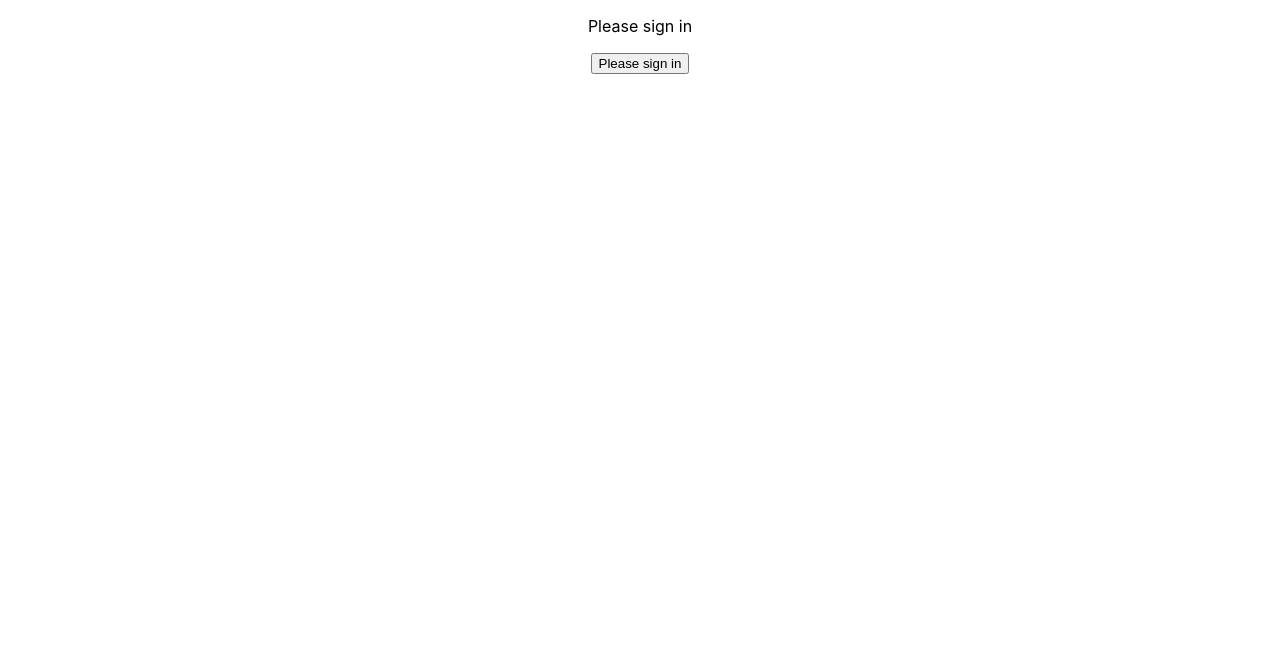
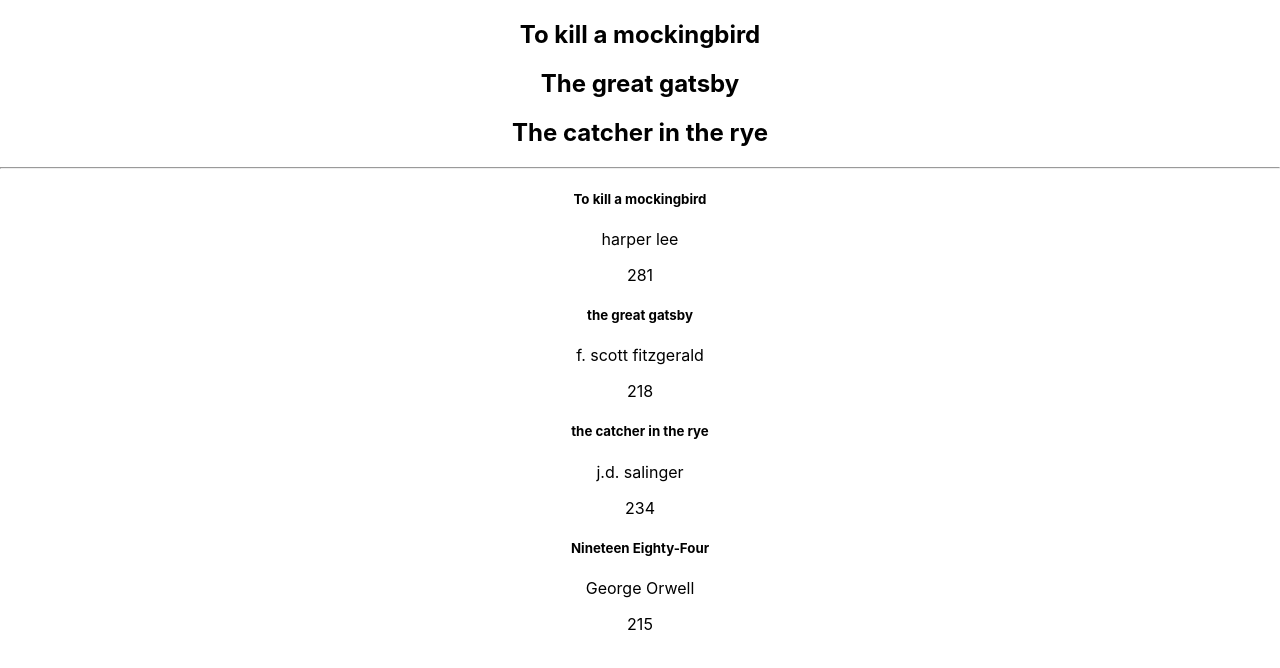
Before and after one commit to CarlG96/gitpod-react, a React (Create React App) app in the folder my-app/: page / in a window 1280 px wide. Shown: the top 668 px of the page. Built offline with nearby package versions, Linux system fonts and the light colour scheme.

Commit message:
add rendering lists

```diff
--- a/my-app/src/App.js
+++ b/my-app/src/App.js
@@ -10,6 +10,7 @@ import ConditionalRenderingFunctional from './components/ConditionalRenderingFun
 import NestingComponents from './components/NestingComponents';
 import MethodsAsPropsChild from './components/MethodsAsPropsChild';
 import MethodsAsPropsParent from './components/MethodsAsPropsParent';
+import RenderingLists from './components/RenderingLists';
 
 function App() {
   return (
@@ -22,7 +23,8 @@ function App() {
       {/* <ConditionalRenderingFunctional connected={false}/> */}
       {/* <ConditionalRenderingClass /> */}
       {/* <NestingComponents /> */}
-      <MethodsAsPropsParent />
+      {/* <MethodsAsPropsParent className={CSS.NavBar}/> */}
+      <RenderingLists />
     </div>
   );
 }
--- /dev/null
+++ b/my-app/src/components/Book.js
@@ -0,0 +1,13 @@
+import React from 'react'
+
+function Book(props) {
+  return (
+    <div>
+                <h5>{props.book.title}</h5>
+                <p>{props.book.author}</p>
+                <p>{props.book.pages}</p>
+            </div>
+  )
+}
+
+export default Book
--- /dev/null
+++ b/my-app/src/components/RenderingLists.js
@@ -0,0 +1,44 @@
+import React from 'react'
+import Book from './Book'
+
+function RenderingLists() {
+    const bookList = [
+        "To kill a mockingbird",
+        "The great gatsby",
+        "The catcher in the rye"
+    ]
+    const books = [
+        {
+            title: "To kill a mockingbird",
+            author: "harper lee",
+            pages: 281
+        },
+        {
+            title: "the great gatsby",
+            author: "f. scott fitzgerald",
+            pages: 218
+        },
+        {
+            title: "the catcher in the rye",
+            author: "j.d. salinger",
+            pages: 234
+        },
+        {
+            title: "Nineteen Eighty-Four",
+            author: "George Orwell",
+            pages: 215
+        }
+    ]
+  return (
+    <div>
+        {bookList.map(book => {
+            return <h2 key={book}>{book}</h2>})}
+        <hr />
+        {books.map(book => {
+            return <Book key={book.title} book={book} />
+        })}
+    </div>
+  )
+}
+
+export default RenderingLists
```
